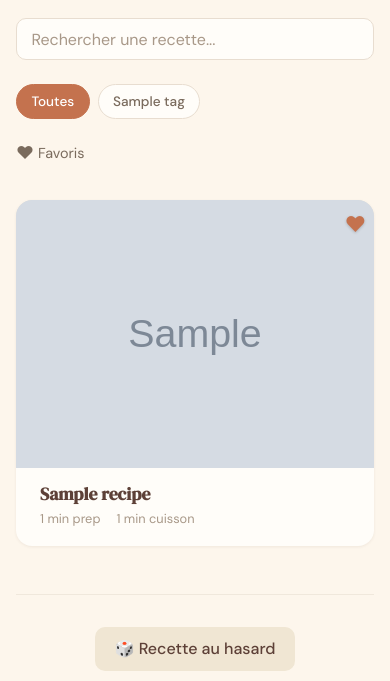
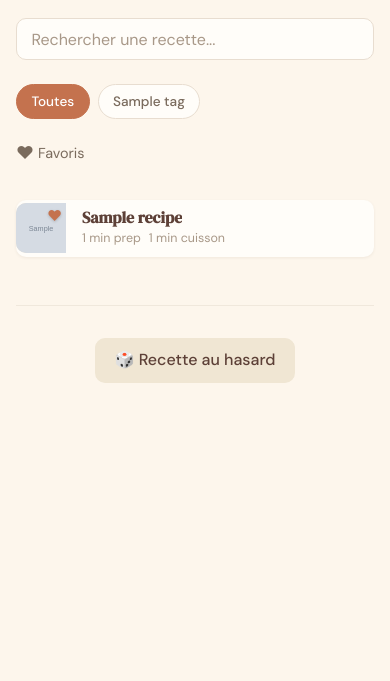
Before and after one commit to matthieurosset/cookit, a Flask app: page /recettes in a window 390 px wide. Shown: the part 163-844 px from the top of the page. Run offline with Flask 3, Linux system fonts and the light colour scheme; tables that the repository leaves empty hold one stand-in row (values such as "Sample post"); grey boxes marked "Sample" are stand-in pictures.

Commit message:
Liste de recettes condensée et espacement mobile amélioré
- Recettes affichées en liste horizontale (image 70px à gauche, infos à droite)
- Plus d'espace entre la navbar et le contenu en mobile

Co-Authored-By: Claude Opus 4.6 <noreply@anthropic.com>

```diff
--- a/app/static/css/style.css
+++ b/app/static/css/style.css
@@ -405,46 +405,46 @@ h3 { font-size: 1.2rem; }
     color: var(--color-terracotta);
 }
 
-/* --- Recipe Grid --- */
+/* --- Recipe List --- */
 .recipe-grid {
-    display: grid;
-    grid-template-columns: repeat(auto-fill, minmax(280px, 1fr));
-    gap: var(--space-lg);
+    display: flex;
+    flex-direction: column;
+    gap: var(--space-sm);
 }
 
 .recipe-card {
     background: var(--color-warm-white);
-    border-radius: var(--radius-lg);
+    border-radius: var(--radius-md);
     overflow: hidden;
     box-shadow: var(--shadow-sm);
     transition: all var(--transition);
     text-decoration: none;
     color: inherit;
-    display: block;
+    display: flex;
+    flex-direction: row;
+    align-items: center;
 }
 
 .recipe-card:hover {
-    transform: translateY(-3px);
     box-shadow: var(--shadow-md);
     color: inherit;
+    background: var(--color-cream);
 }
 
 .card-image {
-    aspect-ratio: 4/3;
+    width: 70px;
+    height: 70px;
+    min-width: 70px;
     overflow: hidden;
     background: var(--color-cream-dark);
     position: relative;
+    border-radius: var(--radius-md) 0 0 var(--radius-md);
 }
 
 .card-image img {
     width: 100%;
     height: 100%;
     object-fit: cover;
-    transition: transform var(--transition);
-}
-
-.recipe-card:hover .card-image img {
-    transform: scale(1.03);
 }
 
 .card-image-placeholder {
@@ -453,34 +453,44 @@ h3 { font-size: 1.2rem; }
     display: flex;
     align-items: center;
     justify-content: center;
-    font-size: 3rem;
+    font-size: 1.5rem;
     opacity: 0.4;
 }
 
 .card-fav {
     position: absolute;
-    top: var(--space-sm);
-    right: var(--space-sm);
+    top: 2px;
+    right: 4px;
     color: var(--color-terracotta);
-    font-size: 1.3rem;
+    font-size: 0.9rem;
     text-shadow: 0 1px 3px rgba(0,0,0,0.2);
 }
 
 .card-body {
-    padding: var(--space-md) var(--space-lg);
+    padding: var(--space-sm) var(--space-md);
+    display: flex;
+    align-items: center;
+    gap: var(--space-md);
+    flex: 1;
+    min-width: 0;
 }
 
 .card-title {
-    font-size: 1.1rem;
-    margin-bottom: var(--space-xs);
+    font-size: 1rem;
+    margin-bottom: 0;
     color: var(--color-brown);
+    white-space: nowrap;
+    overflow: hidden;
+    text-overflow: ellipsis;
 }
 
 .card-meta {
     display: flex;
-    gap: var(--space-md);
-    font-size: 0.8rem;
+    gap: var(--space-sm);
+    font-size: 0.78rem;
     color: var(--color-text-lighter);
+    white-space: nowrap;
+    margin-left: auto;
 }
 
 /* --- Recipe Detail --- */
@@ -1231,6 +1241,10 @@ input[type="file"] {
     h1 { font-size: 1.5rem; }
     h2 { font-size: 1.25rem; }
 
+    .main {
+        padding-top: var(--space-2xl);
+    }
+
     .container {
         padding: 0 var(--space-md);
     }
@@ -1248,8 +1262,10 @@ input[type="file"] {
         grid-template-columns: 1fr;
     }
 
-    .recipe-grid {
-        grid-template-columns: repeat(auto-fill, minmax(240px, 1fr));
+    .card-image {
+        width: 60px;
+        height: 60px;
+        min-width: 60px;
     }
 
     .form-row {
@@ -1319,8 +1335,20 @@ input[type="file"] {
 }
 
 @media (max-width: 480px) {
-    .recipe-grid {
-        grid-template-columns: 1fr;
+    .card-body {
+        flex-direction: column;
+        align-items: flex-start;
+        gap: 2px;
+    }
+
+    .card-meta {
+        margin-left: 0;
+    }
+
+    .card-image {
+        width: 50px;
+        height: 50px;
+        min-width: 50px;
     }
 
     .form-row {
```
Also changed, not shown: CLAUDE.md (+9 -4 lines).
